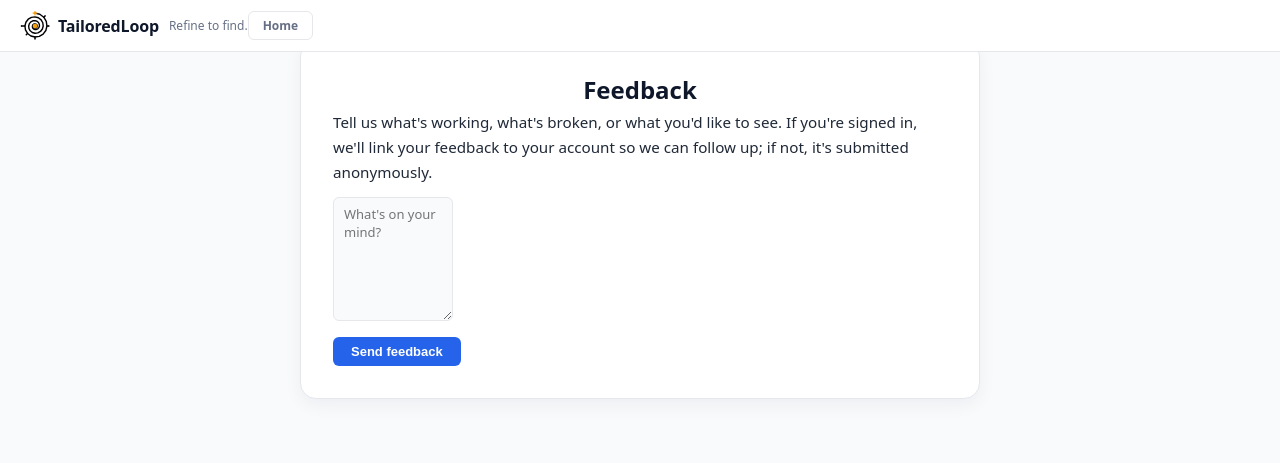
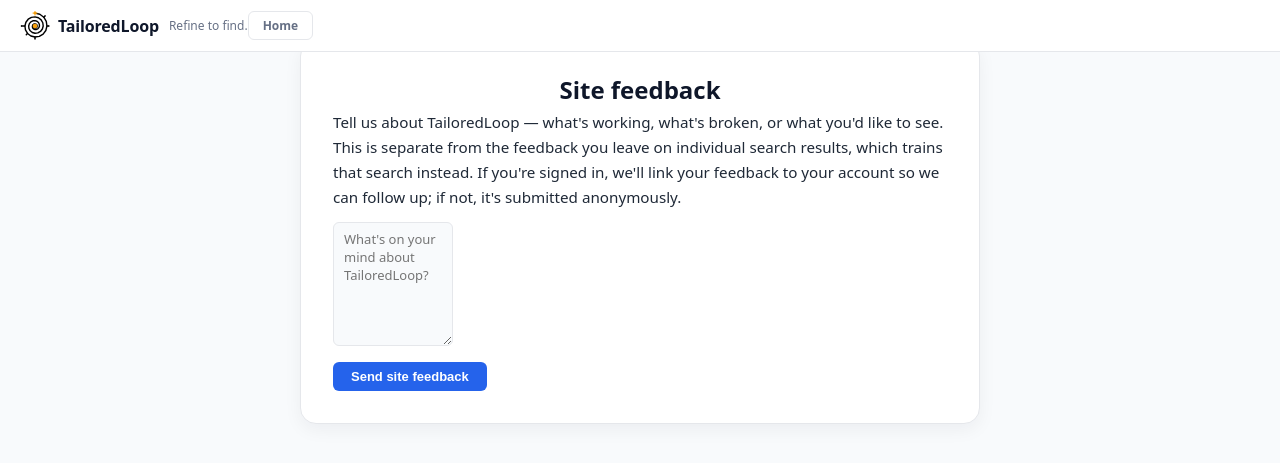
Before and after one commit to katyanotkin/shop_assistant, a FastAPI app: page /feedback in a window 1280 px wide. Shown: the top 463 px of the page. Run offline with FastAPI, Linux system fonts and the light colour scheme; parts of the project's set-up code (start-up, migrations or seed data) failed here and were passed over.

Commit message:
feat: enforce private-search visibility at the API; distinguish result feedback from site feedback
- web/main.py: new _can_view_search guard — GET /api/search/{name},
  GET /api/results/{search_name}, and GET /api/results/{search_name}/{run_date}
  return 404 for private searches unless the caller is owner or admin, with
  responses identical to a nonexistent search; orphaned runs (deleted config)
  are admin-only. Previously anyone who guessed a name got full criteria and
  run data.
- UI copy: per-result feedback relabeled "Feedback on <product>" with
  "Notes on this result…", run-notes block relabeled "Teach this search" /
  "Notes for the next run…"; general product-feedback page and nav renamed
  "Site feedback" ("Send site feedback"). No endpoint, data-key, or pin-phrase
  changes — labels/aria/CSS only.
- tests: +18 visibility-gate cases (anon/non-owner/owner/admin per endpoint,
  404-detail obfuscation equality, orphaned-config, legacy default-public)
- docs: PRODUCT/ARCHITECTURE/README synced; terms.html verified unaffected

Co-Authored-By: Claude Fable 5 <noreply@anthropic.com>

```diff
--- a/web/main.py
+++ b/web/main.py
@@ -293,10 +293,30 @@ def get_searches(
     ]
 
 
+def _can_view_search(
+    config: dict | None,
+    sa_admin: str | None,
+    sa_session: str | None,
+) -> bool:
+    """Visibility gate for read endpoints. Callers must respond 404 (not 403)
+    when this returns False, so a private search is indistinguishable from a
+    nonexistent one. Orphaned data (config is None) is admin-only."""
+    if config and config.get("visibility", "public") == "public":
+        return True
+    if _is_admin(sa_admin, sa_session):
+        return True
+    user = _session_user(sa_session)
+    return bool(config and user and config.get("owner_id") == user["sub"])
+
+
 @app.get("/api/search/{name}")
-def get_search_public(name: str):
+def get_search_public(
+    name: str,
+    sa_admin: str | None = Cookie(default=None),
+    sa_session: str | None = Cookie(default=None),
+):
     config = fc.load_search_config(name)
-    if not config:
+    if not config or not _can_view_search(config, sa_admin, sa_session):
         raise HTTPException(status_code=404, detail="Not found")
     return {
         "search_name": config["search_name"],
@@ -306,7 +326,13 @@ def get_search_public(name: str):
 
 
 @app.get("/api/results/{search_name}")
-def get_run_dates(search_name: str):
+def get_run_dates(
+    search_name: str,
+    sa_admin: str | None = Cookie(default=None),
+    sa_session: str | None = Cookie(default=None),
+):
+    if not _can_view_search(fc.load_search_config(search_name), sa_admin, sa_session):
+        raise HTTPException(status_code=404, detail="No runs found")
     dates = fc.list_runs(search_name)
     if not dates:
         raise HTTPException(status_code=404, detail="No runs found")
@@ -334,6 +360,9 @@ def get_run(
     sa_admin: str | None = Cookie(default=None),
     sa_session: str | None = Cookie(default=None),
 ):
+    live_config = fc.load_search_config(search_name)
+    if not _can_view_search(live_config, sa_admin, sa_session):
+        raise HTTPException(status_code=404, detail="Run not found")
     run = fc.load_run(search_name, run_date)
     if not run:
         raise HTTPException(status_code=404, detail="Run not found")
@@ -341,7 +370,6 @@ def get_run(
     # config_snapshot — a pin/unpin made after this run was saved (or on an
     # entirely different run) must show up immediately, regardless of which
     # run's results the caller happens to be viewing.
-    live_config = fc.load_search_config(search_name)
     run["pinned_finds"] = (live_config or {}).get("pinned_finds", [])
     # Same live-merge for reference products ("products like this" URLs): a
     # reference added after this run was saved must still show in the results
--- a/web/static/admin.js
+++ b/web/static/admin.js
@@ -60,7 +60,7 @@
       ...(m.unmatched || []).map(t => tag(t, "tag tag-miss")),
     ].join("");
     const notes = m.notes ? `<p class="card-notes">${esc(m.notes)}</p>` : "";
-    const feedback = opts.pinned ? "" : Feedback.renderFeedbackBlock(m.url, feedbackMap);
+    const feedback = opts.pinned ? "" : Feedback.renderFeedbackBlock(m.url, feedbackMap, m.title);
     return `<div class="card">
       <div class="score-badge ${sc}">${Math.round(m.score)}</div>
       <div class="card-body">
--- a/web/static/app.css
+++ b/web/static/app.css
@@ -476,6 +476,18 @@ body {
   border-top: 1px solid var(--line-soft);
 }
 
+.feedback-label {
+  display: block;
+  margin-bottom: 6px;
+  max-width: 100%;
+  overflow: hidden;
+  text-overflow: ellipsis;
+  white-space: nowrap;
+  font-size: 11px;
+  font-weight: 600;
+  color: var(--text-muted);
+}
+
 .feedback-phrases {
   display: flex;
   flex-wrap: wrap;
--- a/web/static/app.js
+++ b/web/static/app.js
@@ -192,7 +192,7 @@
       ? `<span class="card-site">${esc(site)}</span><span class="card-sep"> | </span>${esc(m.title)}`
       : esc(m.title || "(no title)");
     const titleText  = `<a class="card-title-link" href="${esc(safeHref(m.url))}" target="_blank" rel="noopener">${titleInner}</a>`;
-    const feedback   = showFeedback && !opts.pinned ? Feedback.renderFeedbackBlock(m.url, feedbackMap) : "";
+    const feedback   = showFeedback && !opts.pinned ? Feedback.renderFeedbackBlock(m.url, feedbackMap, m.title) : "";
     return `
       <div class="card">
         <div class="score-badge ${sc}">${Math.round(m.score)}</div>
--- a/web/templates/feedback.html
+++ b/web/templates/feedback.html
@@ -3,7 +3,7 @@
 <head>
   <meta charset="UTF-8">
   <meta name="viewport" content="width=device-width, initial-scale=1.0">
-  <title>Feedback — __APP_NAME__</title>
+  <title>Site Feedback — __APP_NAME__</title>
   <link rel="stylesheet" href="/static/app.css">
   <link rel="stylesheet" href="/static/admin.css">
   <link rel="stylesheet" href="/static/privacy.css">
@@ -23,17 +23,17 @@
   </header>
 
   <div class="privacy-container">
-    <h1>Feedback</h1>
+    <h1>Site feedback</h1>
 
     <div class="privacy-content">
-      <p>Tell us what's working, what's broken, or what you'd like to see. If you're signed in, we'll link your feedback to your account so we can follow up; if not, it's submitted anonymously.</p>
+      <p>Tell us about TailoredLoop — what's working, what's broken, or what you'd like to see. This is separate from the feedback you leave on individual search results, which trains that search instead. If you're signed in, we'll link your feedback to your account so we can follow up; if not, it's submitted anonymously.</p>
 
       <form id="feedback-form">
         <div class="field-row">
-          <textarea id="feedback-text" class="field-input" rows="6" maxlength="2000" placeholder="What's on your mind?"></textarea>
+          <textarea id="feedback-text" class="field-input" rows="6" maxlength="2000" placeholder="What's on your mind about TailoredLoop?" aria-label="Site feedback"></textarea>
         </div>
         <div class="action-row">
-          <button type="submit" id="feedback-submit-btn" class="btn-primary">Send feedback</button>
+          <button type="submit" id="feedback-submit-btn" class="btn-primary">Send site feedback</button>
           <span id="feedback-msg" class="save-msg"></span>
         </div>
       </form>
--- a/web/templates/index.html
+++ b/web/templates/index.html
@@ -35,7 +35,7 @@
         <span class="sidebar-footer-sep">·</span>
         <a href="/terms" class="sidebar-footer-link">Terms</a>
         <span class="sidebar-footer-sep">·</span>
-        <a href="/feedback" class="sidebar-footer-link">Feedback</a>
+        <a href="/feedback" class="sidebar-footer-link">Site feedback</a>
       </div>
     </nav>
 
```
Also changed, not shown: ARCHITECTURE.md (+3 -3 lines), PRODUCT.md (+4 -4 lines), tests/test_results_endpoints.py (+228 -2 lines), web/static/feedback.js (+7 -3 lines), README.md.
